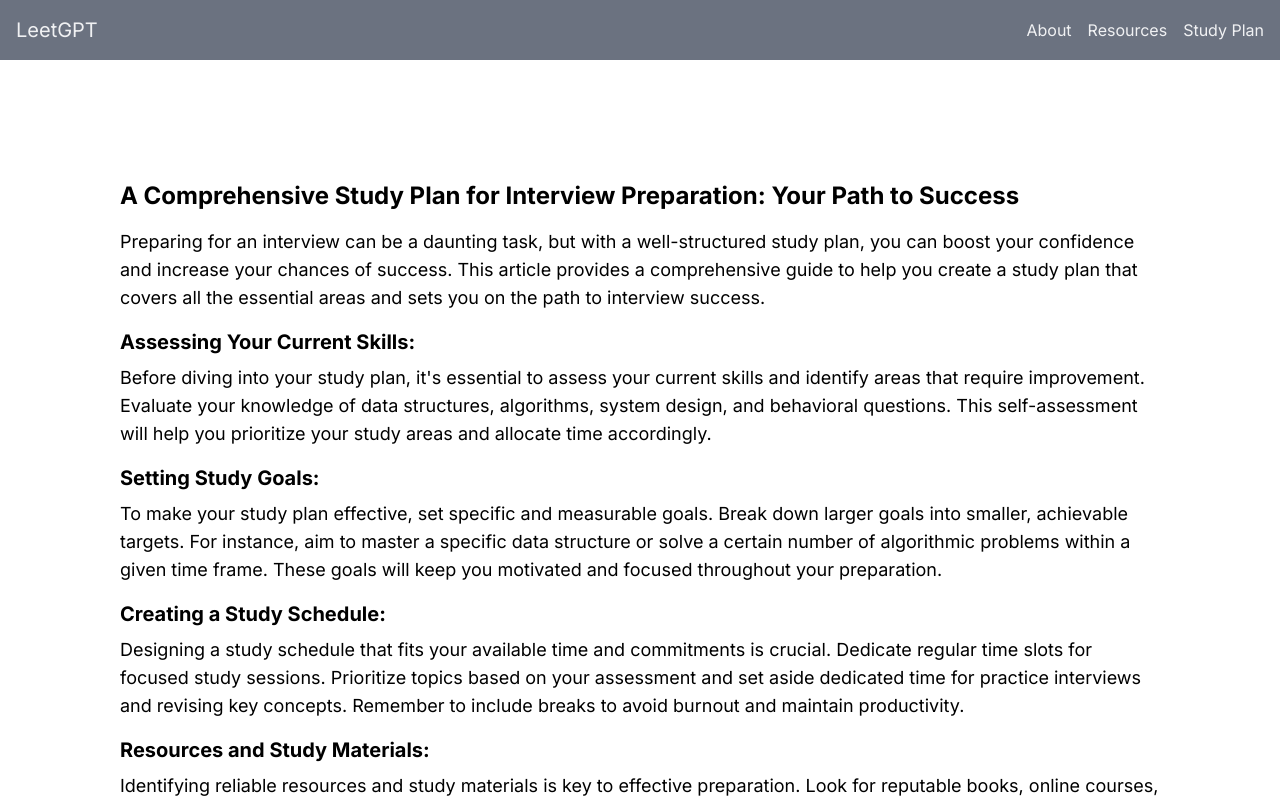
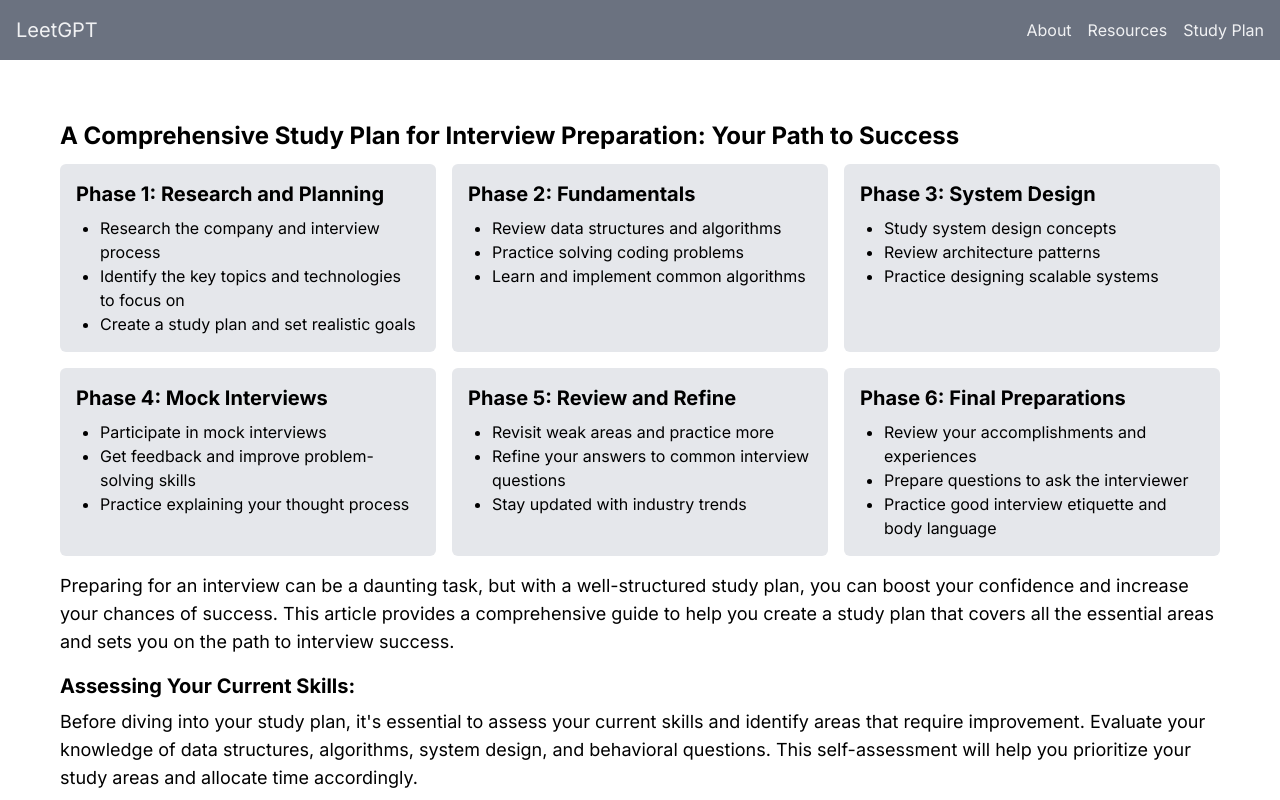
Before and after one commit to SushantChhetry/ai-project, a Next.js app in the folder leet-gpt/: page /pages/study-plan in a window 1280 px wide. Shown: the top 800 px of the page. Built offline with nearby package versions, Linux system fonts and the light colour scheme.

Commit message:
Update Study plan page

```diff
--- a/leet-gpt/app/pages/study-plan/page.tsx
+++ b/leet-gpt/app/pages/study-plan/page.tsx
@@ -2,9 +2,65 @@ import BackHome from "@/app/components/BackHome"
 
 export default function page() {
   return (
-    <div className='flex flex-col items-center min-h-screen p-24'>
-        <div className="p-6">
+    <div className='flex flex-col items-center min-h-screen p-2 md:p-6 lg:p-12'>
+        <div className="p-3">
       <h1 className="mb-3 text-2xl font-bold">A Comprehensive Study Plan for Interview Preparation: Your Path to Success</h1>
+
+       <div className="grid grid-cols-1 gap-4 md:grid-cols-2 lg:grid-cols-3">
+        <div className="p-4 bg-gray-200 rounded-md hover:bg-green-300">
+          <h2 className="mb-2 text-xl font-bold">Phase 1: Research and Planning</h2>
+          <ul className="pl-6 list-disc">
+            <li>Research the company and interview process</li>
+            <li>Identify the key topics and technologies to focus on</li>
+            <li>Create a study plan and set realistic goals</li>
+          </ul>
+        </div>
+
+        <div className="p-4 bg-gray-200 rounded-md hover:bg-green-300">
+          <h2 className="mb-2 text-xl font-bold">Phase 2: Fundamentals</h2>
+          <ul className="pl-6 list-disc">
+            <li>Review data structures and algorithms</li>
+            <li>Practice solving coding problems</li>
+            <li>Learn and implement common algorithms</li>
+          </ul>
+        </div>
+
+        <div className="p-4 bg-gray-200 rounded-md hover:bg-green-300">
+          <h2 className="mb-2 text-xl font-bold">Phase 3: System Design</h2>
+          <ul className="pl-6 list-disc">
+            <li>Study system design concepts</li>
+            <li>Review architecture patterns</li>
+            <li>Practice designing scalable systems</li>
+          </ul>
+        </div>
+
+        <div className="p-4 bg-gray-200 rounded-md hover:bg-green-300">
+          <h2 className="mb-2 text-xl font-bold">Phase 4: Mock Interviews</h2>
+          <ul className="pl-6 list-disc">
+            <li>Participate in mock interviews</li>
+            <li>Get feedback and improve problem-solving skills</li>
+            <li>Practice explaining your thought process</li>
+          </ul>
+        </div>
+
+        <div className="p-4 bg-gray-200 rounded-md hover:bg-green-300">
+          <h2 className="mb-2 text-xl font-bold">Phase 5: Review and Refine</h2>
+          <ul className="pl-6 list-disc">
+            <li>Revisit weak areas and practice more</li>
+            <li>Refine your answers to common interview questions</li>
+            <li>Stay updated with industry trends</li>
+          </ul>
+        </div>
+
+        <div className="p-4 bg-gray-200 rounded-md hover:bg-green-300">
+          <h2 className="mb-2 text-xl font-bold">Phase 6: Final Preparations</h2>
+          <ul className="pl-6 list-disc">
+            <li>Review your accomplishments and experiences</li>
+            <li>Prepare questions to ask the interviewer</li>
+            <li>Practice good interview etiquette and body language</li>
+          </ul>
+        </div>
+      </div>
 
       <div className="my-4">
         <p className="text-lg">
```
